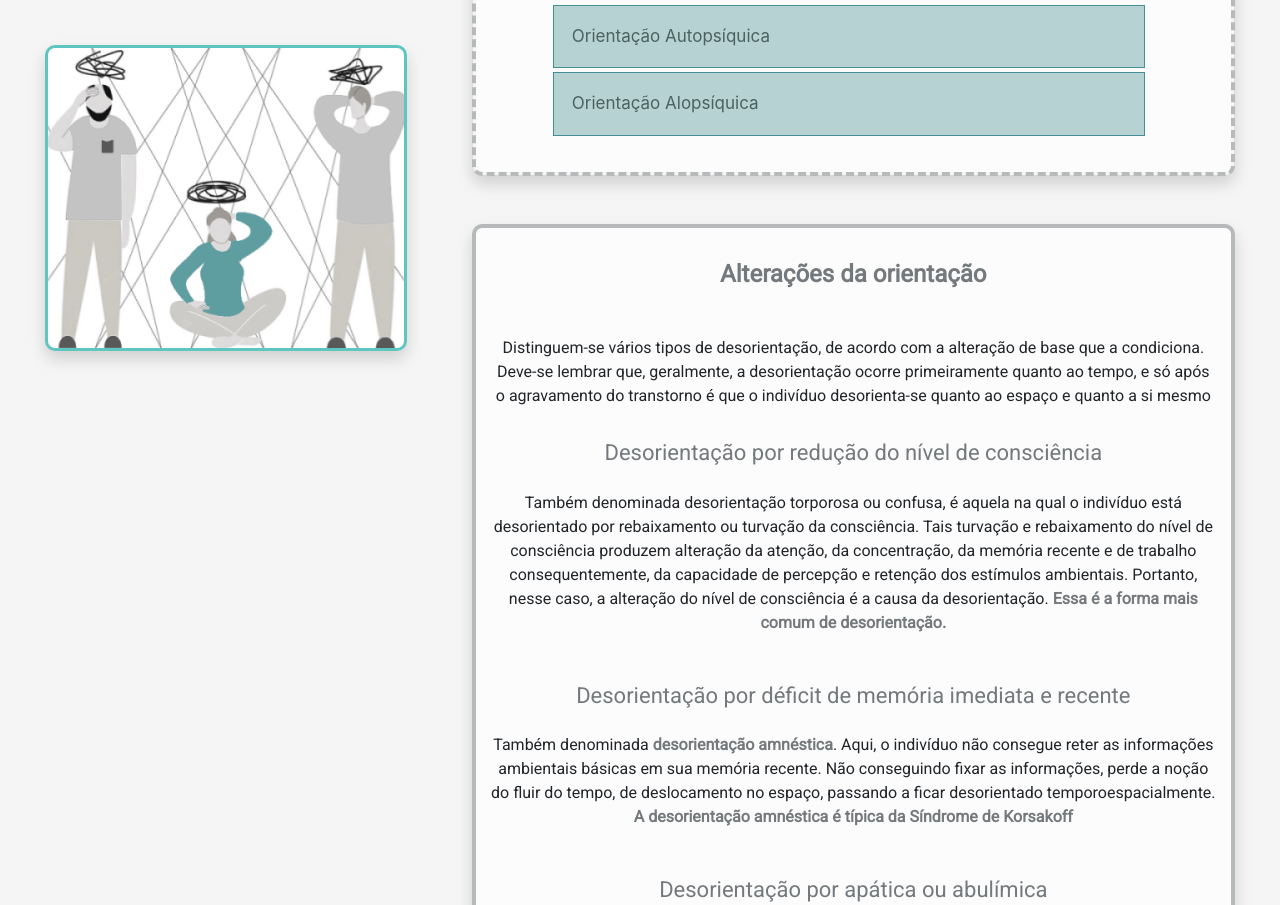
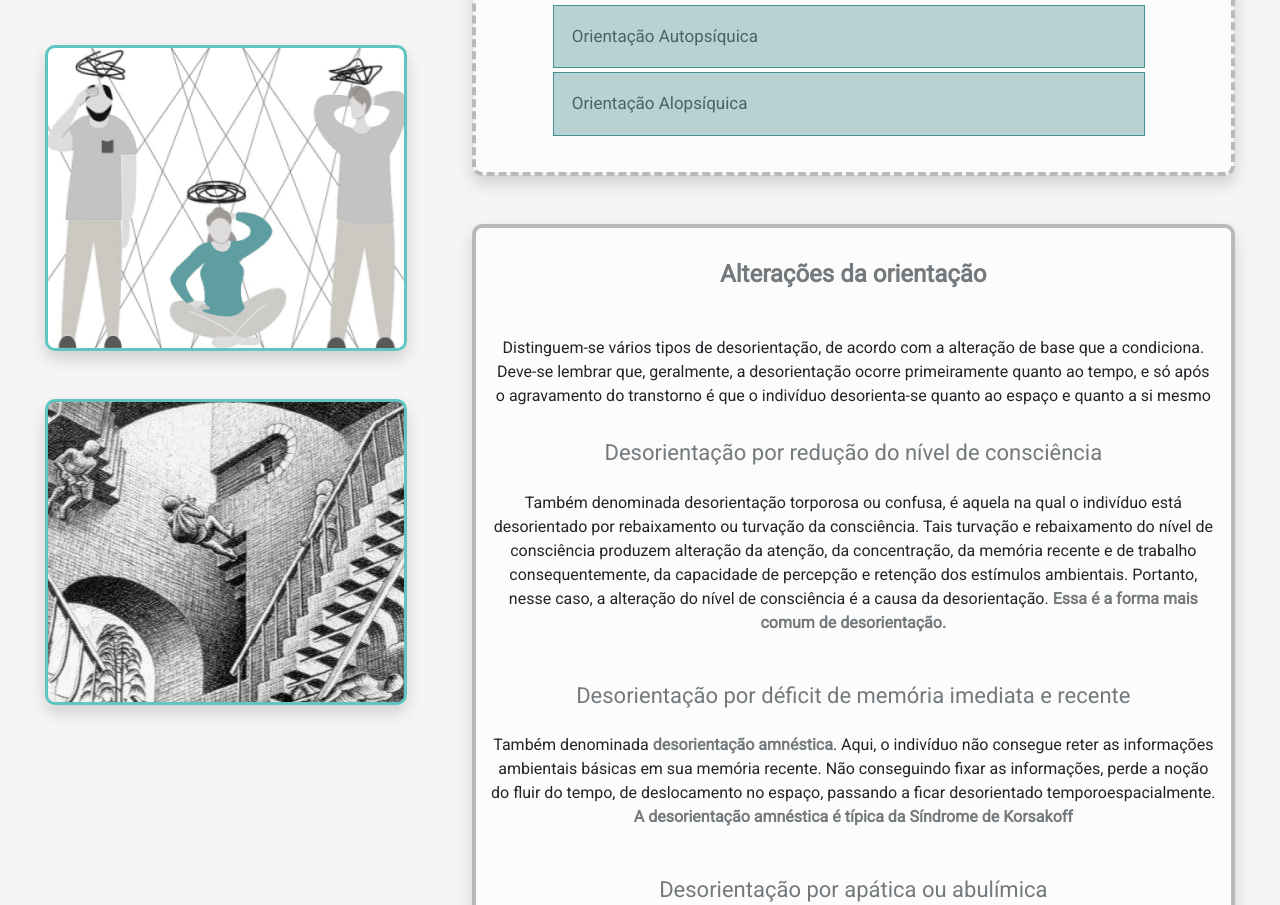
Before and after one commit to gabibarbosa7/blog, a plain HTML site: page index.html in a window 1280 px wide. Shown: the part 1133-2038 px from the top of the page. Drawn offline with nearby package versions, Linux system fonts and the light colour scheme.

Commit message:
ajustes css

```diff
--- a/assets/css/style.css
+++ b/assets/css/style.css
@@ -69,6 +69,17 @@ body2 {
   background-position: center;
   background-color: #5f9ea0;
   background-image: url("../img/pessoas.png");
+}
+
+.escada {
+  height: 306px;
+  width: auto;
+  padding-right: 10px;
+  margin-right: 5px;
+  background-repeat: no-repeat;
+  background-position: center;
+  background-color: #5f9ea0;
+  background-image: url("../img/escada.jpg");
 }
 
 .div-basic{
@@ -192,6 +203,10 @@ body2 {
     color: #73797c;
   }
 
+  .roboto-font{
+    font-family: 'Roboto', sans-serif;
+  }
+
 
 
   h5 {
--- a/index.html
+++ b/index.html
@@ -129,6 +129,10 @@
               </div>
             </div>
 
+            <div class="border shadow border-radius mt-5 mb-5 escada">
+              <div class="row d-flex justify-content-center mt-3 ml-5 mr-5">
+              </div>
+            </div>
 
 
           </div>
@@ -196,7 +200,7 @@
               <div class="row justify-content-center">
 
                 <div class="col-md-10 text-justify pb-3 mb-3">
-                  <button class="accordion border-accordin mb-1">Orientação Autopsíquica</button>
+                  <button class="accordion border-accordin mb-1 roboto-font">Orientação Autopsíquica</button>
                   <div class="panel mt-4 mb-4">
                     <p>Trata-se da orientação do indivíduo em relação a si
                       mesmo. Revela se o paciente sabe quem é, como se
@@ -204,11 +208,11 @@
                       profissão, estado civil, religião etc.</p>
                   </div>
 
-                  <button class="accordion border-accordin mb-1">Orientação Alopsíquica</button>
+                  <button class="accordion border-accordin mb-1 roboto-font">Orientação Alopsíquica</button>
                   <div class="panel mt-4 mb-4">
                     <p>Tipo de orientação que diz respeito à capacidade de orientar-se em relação ao mundo, isto é, quanto ao espaço (orientação espacial ou topográfica) e quanto ao tempo (orientação temporal). Subdivide-se em:</p>
 
-                                <button class="accordion mt-4 mb-2 border-accordin2">1. Espacial</button>
+                                <button class="accordion mt-4 mb-2 border-accordin2 roboto-font">1. Espacial</button>
                                 <div class="panel mt-4 mb-4">
                                   <p>Por orientação espacial entende orientação:</p>
                                   Quanto ao local, orientação topográfica e geográfica, julgamento de distância e por fim capacidades de navegação.
@@ -219,7 +223,7 @@
                                     o hospital e a sua residência.</p>
                                 </div>
 
-                                <button class="accordion mb-2 border-accordin2">2. Temporal</button>
+                                <button class="accordion mb-2 border-accordin2 roboto-font">2. Temporal</button>
                                 <div class="panel mt-4 mb-4">
                                   <p>É um tipo de orientação mais sofisticada que a espacial e a
                                     autopsíquica. A orientação temporal indica se o paciente sabe
```
Also changed, not shown: assets/img/escada.jpg (added).
